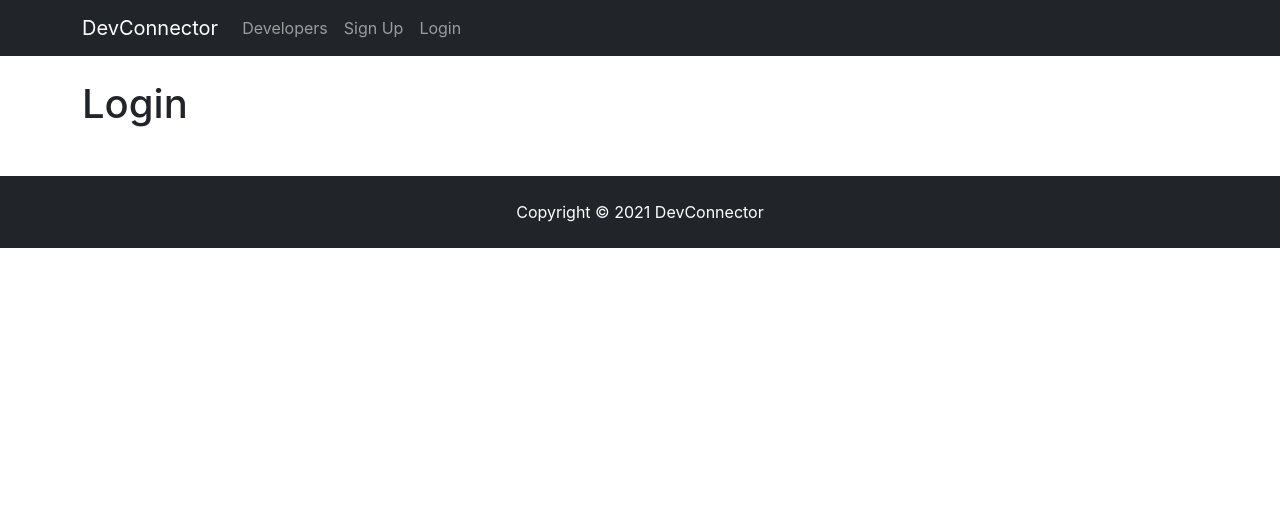
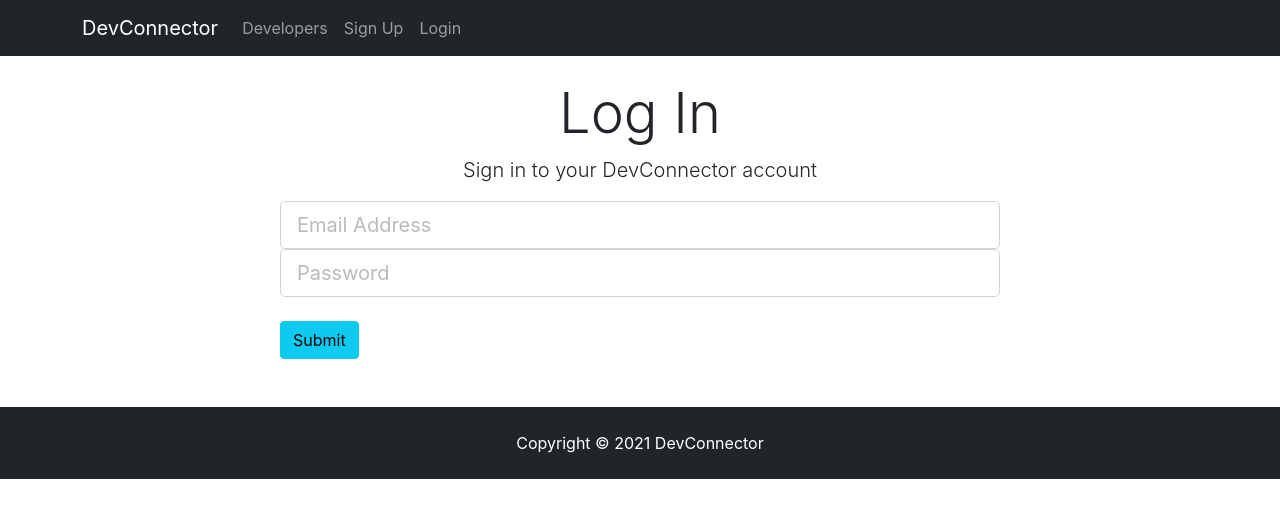
Before and after one commit to Kriti-bit/DevConnector, a React (Create React App) app in the folder client/: page /login in a window 1280 px wide. Shown: the top 518 px of the page. Built offline with nearby package versions, Linux system fonts and the light colour scheme.

Commit message:
Added form for login page

```diff
--- a/client/src/components/auth/Login.js
+++ b/client/src/components/auth/Login.js
@@ -1,11 +1,54 @@
 import React, { Component } from 'react'
 
 class Login extends Component {
+
+    constructor() {
+        super();
+        this.state = {
+            email : '',
+            password: '',
+            errors: {}
+        }
+
+        this.onChange = this.onChange.bind(this);
+        this.onSubmit = this.onSubmit.bind(this);
+    }
+
+    onChange(e) {
+        this.setState( { [e.target.name]: e.target.value } );
+      }
+
+      onSubmit(e) {
+        e.preventDefault();
+
+        const user = {
+          email : this.state.email,
+          password: this.state.password,
+        }
+        console.log(user)
+      }
+
     render() {
         return (
-            <div>
-                <h1>Login</h1>
+            <div className="login">
+            <div className="container">
+              <div className="row">
+                <div className="col-md-8 m-auto">
+                  <h1 className="display-4 text-center">Log In</h1>
+                  <p className="lead text-center">Sign in to your DevConnector account</p>
+                  <form onSubmit = { this.onSubmit }>
+                    <div className="form-group">
+                      <input type="email" className="form-control form-control-lg" placeholder="Email Address" name="email" value = {this.state.email} onChange = {this.onChange} />
+                    </div>
+                    <div className="form-group">
+                      <input type="password" className="form-control form-control-lg" placeholder="Password" name="password" value = {this.state.password} onChange = {this.onChange}/>
+                    </div>
+                    <input type="submit" className="btn btn-info btn-block mt-4" />
+                  </form>
+                </div>
+              </div>
             </div>
+          </div>
         )
     }
 }
```
